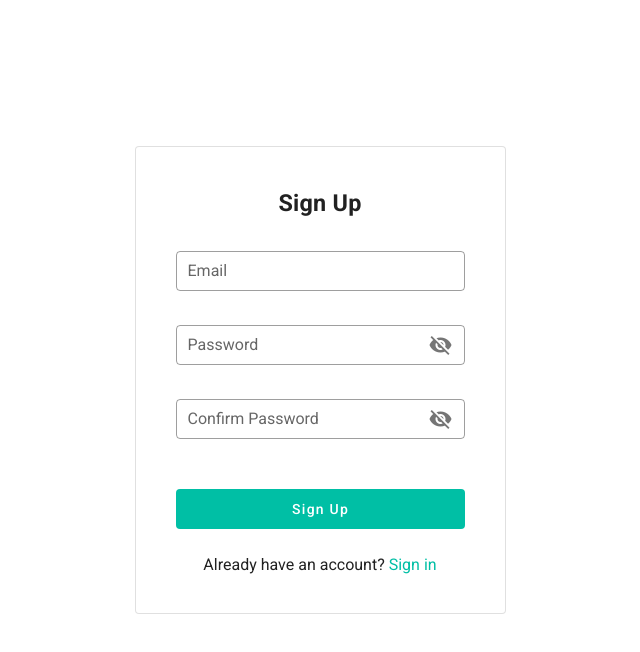
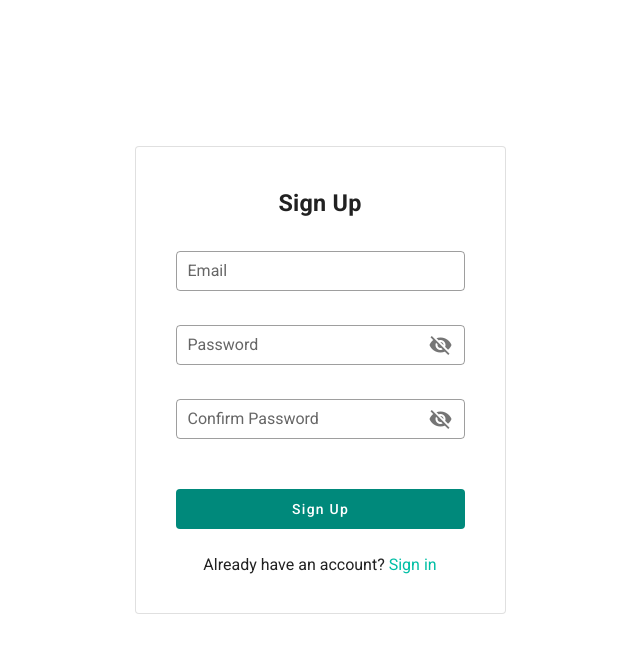
Before and after one commit to minhthinh190/find-tutor, a Nuxt app: page /signup in a window 1280 px wide. Shown: the top 652 px of the page, without its empty margins (320-960 px from the left). Built offline with nearby package versions, Linux system fonts and the light colour scheme.

Commit message:
Change button color

```diff
--- a/pages/signin.vue
+++ b/pages/signin.vue
@@ -44,7 +44,7 @@
             <v-row class="px-2 py-0">
               <v-col cols="12" sm=12 md="12" lg="12" align="center">
                 <v-btn
-                  color="teal accent-4"
+                  color="teal darken-1"
                   depressed
                   block
                   class="py-5 text-capitalize white--text"
--- a/pages/signup.vue
+++ b/pages/signup.vue
@@ -64,7 +64,7 @@
             <v-row class="px-2 py-0">
               <v-col cols="12" sm=12 md="12" lg="12" align="center">
                 <v-btn
-                  color="teal accent-4"
+                  color="teal darken-1"
                   depressed
                   block
                   class="py-5 text-capitalize white--text"
```
